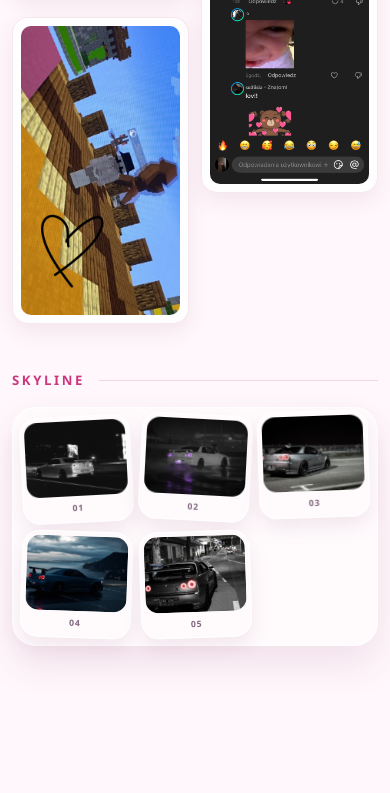
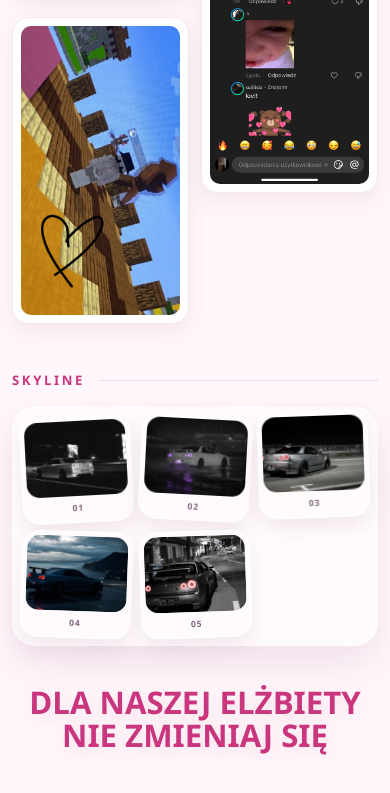
Before and after one commit to maciekgames1233-source/strona29, a plain HTML site: page next.html in a window 390 px wide. Shown: the part 2059-2852 px from the top of the page. Before the commit the page ends 2770 px from the top, so only its background shows below. Drawn offline with Linux system fonts and the light colour scheme.

Commit message:
Add files via upload

```diff
--- a/next.html
+++ b/next.html
@@ -114,6 +114,7 @@
       @keyframes skylineFloat { 0%, 100% { translate: 0 0; } 50% { translate: 0 -5px; } }
       .car-card img { display: block; width: 100%; aspect-ratio: 4 / 3; border-radius: 13px; object-fit: cover; cursor: zoom-in; }
       .car-card span { display: block; padding: 8px 2px 3px; color: var(--muted); font: 700 .62rem "Segoe UI", sans-serif; letter-spacing: .11em; text-align: center; text-transform: uppercase; }
+      .bottom-note { margin: 84px auto 0; color: var(--pink-deep); font: 800 clamp(2.2rem, 6vw, 5.5rem)/1.05 "Segoe UI", sans-serif; text-align: center; text-wrap: balance; text-shadow: 0 5px 20px rgba(201,54,126,.16); }
 
       .lightbox { position: fixed; inset: 0; z-index: 10; display: grid; place-items: center; padding: 24px; background: rgba(43, 19, 41, .84); opacity: 0; pointer-events: none; transition: opacity .25s ease; }
       .lightbox.open { opacity: 1; pointer-events: auto; }
@@ -149,7 +150,7 @@
         .memory-label { padding-top: 9px; }
         .memory-name { font-size: .66rem; }
         .memory-note { font-size: .68rem; }
-        .bottom-note { margin-top: 40px; font-size: .61rem; }
+        .bottom-note { margin-top: 40px; font-size: clamp(1.65rem, 8vw, 3rem); }
         .wish-section { padding: 23px 13px 24px; border-radius: 24px; }
         .candles { gap: 10px 5px; }
         .candle { transform: scale(.88); margin: 0 -2px; }
@@ -256,6 +257,7 @@
         </aside>
       </section>
 
+      <footer class="bottom-note">DLA NASZEJ ELŻBIETY NIE ZMIENIAJ SIĘ</footer>
     </main>
 
     <div class="lightbox" id="lightbox" aria-hidden="true">
```
